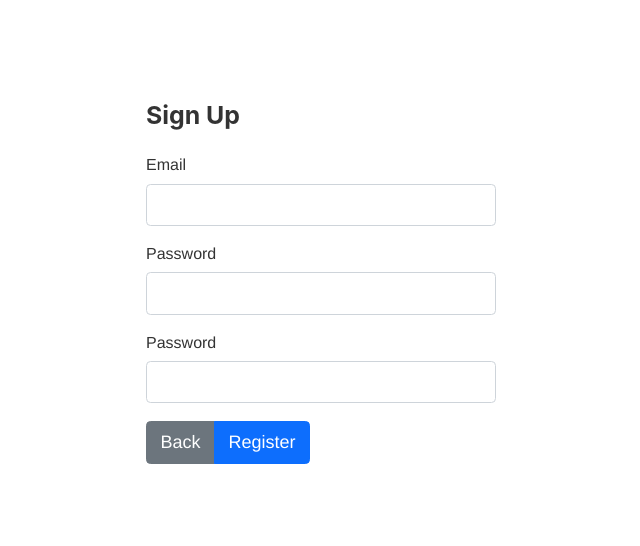
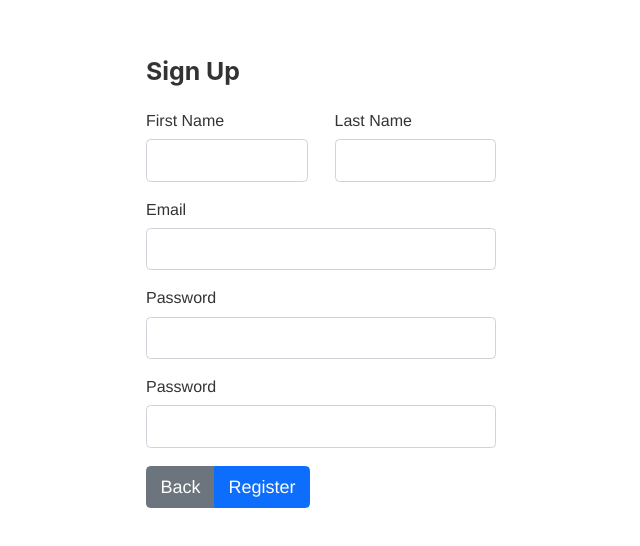
Before and after one commit to suryakanigolla/memories-mern, a React (Create React App) app in the folder client/: page /signup in a window 1280 px wide. Shown: the part 104-650 px from the top of the page, without its empty margins (319-959 px from the left). Built offline with nearby package versions, Linux system fonts and the light colour scheme.

Commit message:
Added First Name and Last Name Fields in Register Section

```diff
--- a/client/src/pages/index.js
+++ b/client/src/pages/index.js
@@ -89,7 +89,7 @@ const IndexPage = () => {
           />
         </Form.Group>
         <Form.Group
-          className="mb-5 d-flex align-items-center justify-content-between"
+          className="mb-4 d-flex align-items-center justify-content-between"
           controlId="formRememberMe"
         >
           <div className="d-flex align-items-center">
--- a/client/src/pages/signup.js
+++ b/client/src/pages/signup.js
@@ -1,17 +1,21 @@
 import React from "react";
-import { Form, Button, ButtonGroup } from "react-bootstrap";
+import { Form, Button, ButtonGroup, Row, Col } from "react-bootstrap";
 import { useHistory } from "react-router";
 
 const initialState = {
   email: "",
   password: "",
   passwordConfirm: "",
+  firstName: "",
+  lastName: "",
 };
 
 const initialFormInvalid = {
   email: false,
   password: false,
   passwordConfirm: false,
+  firstName: false,
+  lastName: false,
 };
 
 const SignUpPage = () => {
@@ -37,10 +41,22 @@ const SignUpPage = () => {
     } else {
       setFormInValidity((prev) => ({ ...prev, passwordConfirm: false }));
     }
+    if (!formData.firstName.length) {
+      setFormInValidity((prev) => ({ ...prev, firstName: true }));
+    } else {
+      setFormInValidity((prev) => ({ ...prev, firstName: false }));
+    }
+    if (!formData.lastName.length) {
+      setFormInValidity((prev) => ({ ...prev, lastName: true }));
+    } else {
+      setFormInValidity((prev) => ({ ...prev, lastName: false }));
+    }
     if (
       !formInValidity.email &&
       !formInValidity.password &&
-      !formInValidity.passwordConfirm
+      !formInValidity.passwordConfirm &&
+      !formInValidity.firstName &&
+      !formInValidity.lastName
     ) {
       console.log("All good");
       history.push("/login");
@@ -51,6 +67,38 @@ const SignUpPage = () => {
     <div className="sign-up-page">
       <Form className="sign-up-page-form">
         <h3 className="sign-up-page-form__heading">Sign Up</h3>
+        <Form.Group
+          className="mb-3 sign-up-page-form__group"
+          controlId="formNames"
+        >
+          <Row>
+            <Col>
+              <Form.Label>First Name</Form.Label>
+              <Form.Control
+                type="text"
+                value={formData.firstName}
+                onChange={(e) =>
+                  setFormData((prev) => ({
+                    ...prev,
+                    firstName: e.target.value,
+                  }))
+                }
+                isInvalid={formInValidity.firstName}
+              />
+            </Col>
+            <Col>
+              <Form.Label>Last Name</Form.Label>
+              <Form.Control
+                type="text"
+                value={formData.lastName}
+                onChange={(e) =>
+                  setFormData((prev) => ({ ...prev, lastName: e.target.value }))
+                }
+                isInvalid={formInValidity.lastName}
+              />
+            </Col>
+          </Row>
+        </Form.Group>
         <Form.Group
           className="mb-3 sign-up-page-form__group"
           controlId="formEmail"
```
